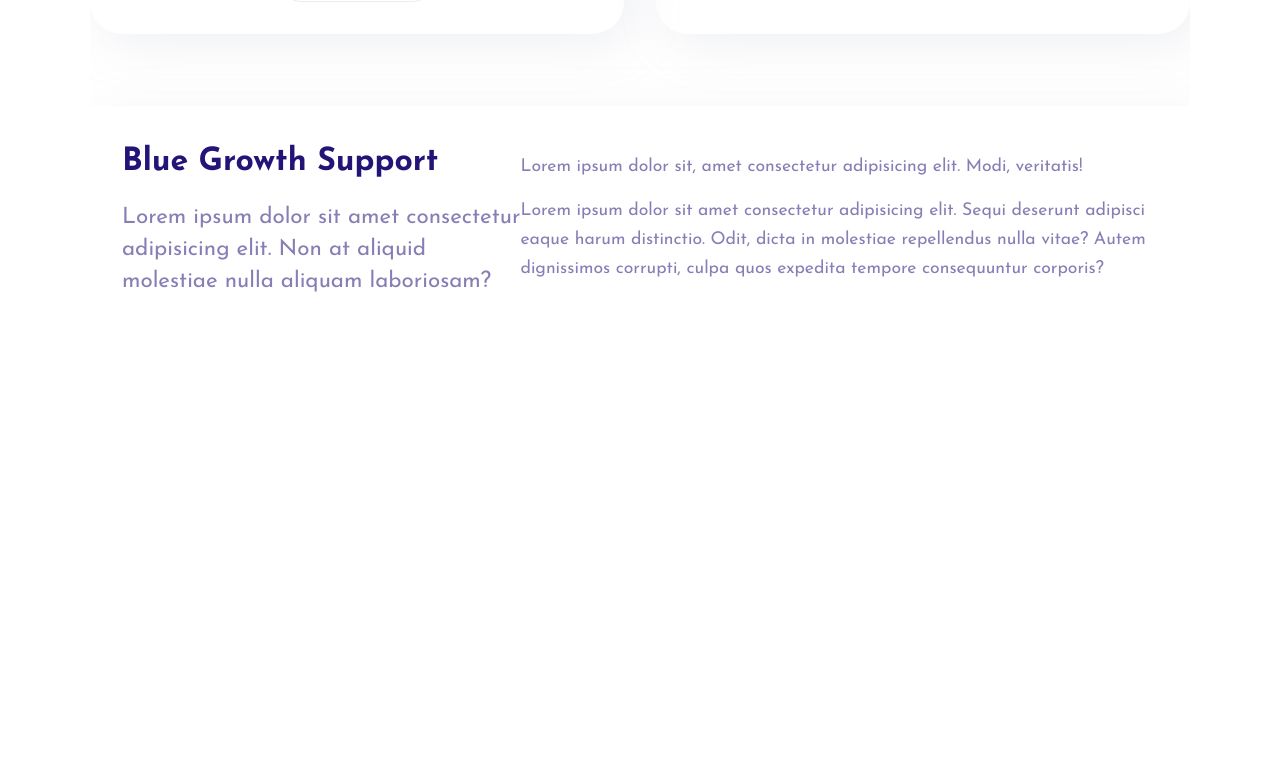
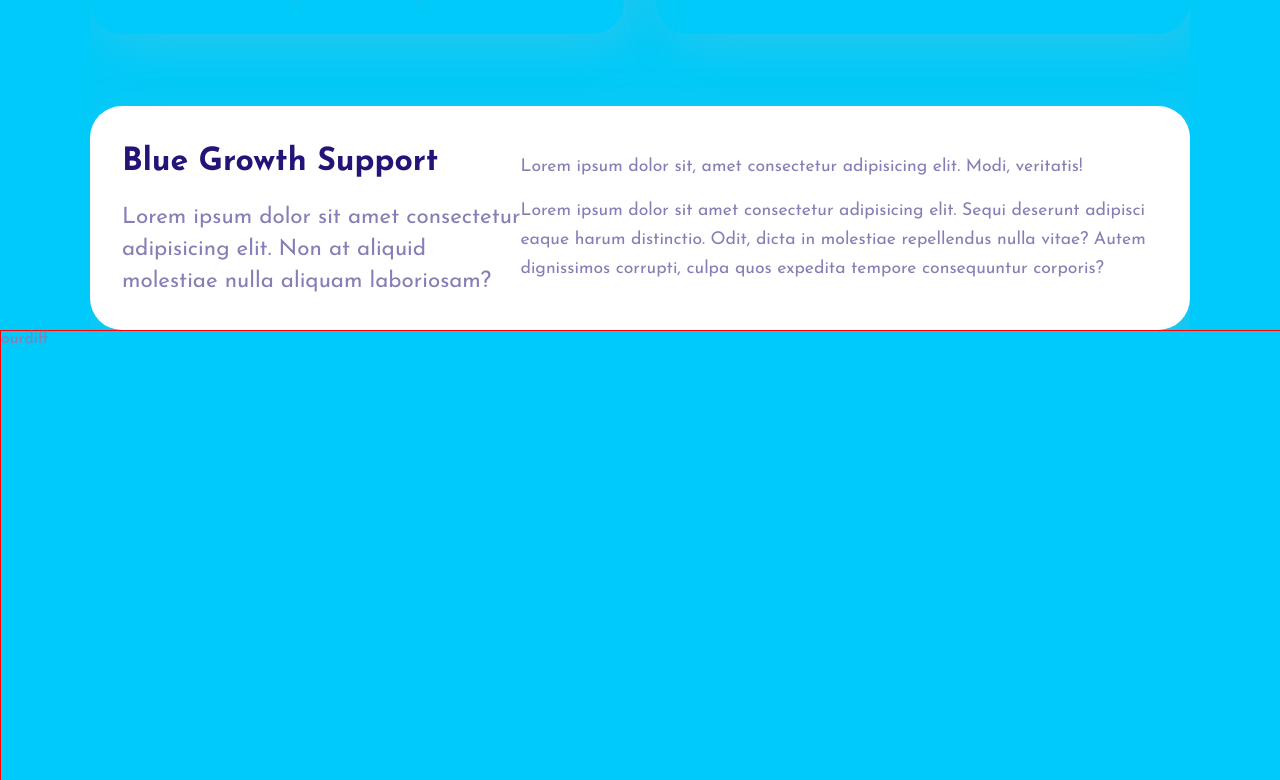
Before and after one commit to dilan-sachintha97/Responsive-web-NextJS, a Next.js app: page / in a window 1280 px wide. Shown: the part 2400-3180 px from the top of the page. Before the commit the page ends 2730 px from the top, so only its background shows below. Built offline with nearby package versions, Linux system fonts and the light colour scheme.

Commit message:
added animation

```diff
--- a/app/page.css
+++ b/app/page.css
@@ -59,101 +59,3 @@
         font: 1.6rem;
     }
 }
-
-.wwd-blocks{
-    display: flex;
-    width: 100%;
-    gap: 2rem;
-}
-.wwd-block{
-    flex: 1;
-    display: flex;
-    flex-direction: column;
-    align-items: center;
-    justify-content: center;
-    gap: 1rem;
-    text-align: center;
-    padding: 2rem;
-    box-shadow: var(--shadow);
-    border-radius: 2rem;
-}
-.block-features{
-    margin-top: 1rem;
-    display: flex;
-    gap: 1rem;
-}
-
-.block-feature{
-    flex: 1;
-    display: flex;
-    justify-content: center;
-    align-items: center;
-    flex-direction: column;
-    text-align: center;
-    gap: 1rem;
-
-    border: 1px solid hsla(0, 0%, 59%, 0.17);
-    border-radius: 1rem;
-    padding: 1rem;
-    color: var(--title-color);
-    font-size: 1.1rem;
-    line-height: 1rem;
-    font-weight: 500;
-    height: fit-content;
-}
-
-.wwd-blocks >:first-child .block-features >:nth-child(2){
-    margin-top: 3rem;
-}
-
-.wwd-blocks >:nth-child(2) .block-features >:nth-child(1),
-.wwd-blocks >:nth-child(2) .block-features >:nth-child(3){
-    margin-top: 3rem;
-}
-
-.wwd-support{
-    display: flex;
-    align-items: center;
-    justify-content: center;
-    padding: 2rem;
-    box-shadow: var(--shadow);
-    margin-top: 2.5rem;
-    background: #fff;
-}
-.wwd-support > div{
-    display: flex;
-    flex-direction: column;
-    align-items: flex-start;
-    gap: 1rem;
-}
-
-.wwd-support >:nth-child(1){
-    flex: 1;
-}
-.wwd-support >:nth-child(2){
-    flex: 1.6;
-}
-
-@media (max-width:990px) {
-    .wwd-blocks{
-         flex-direction: column;
-    }
-}
-@media (max-width:768px) {
-    .wwd-support{
-         flex-direction: column;
-    }
-}
-
-@media (max-width:576px) {
-    .wwd-block{
-        width: 80%;
-        margin: auto;
-   }
-    .block-features{
-         flex-direction: column;
-    }
-    .block-feature{
-        margin-top: 0rem !important;
-    }
-}
--- a/app/page.js
+++ b/app/page.js
@@ -1,17 +1,41 @@
+"use client"
 import NavBar from '@/src/components/NavBar/NavBar';
 import './page.css'
 import Hero from '@/src/components/Hero/Hero';
 import BrandingVideo from '@/src/components/BrandingVideo/BrandingVideo';
 import WhatWeDo from '@/src/components/WhatWeDo/WhatWeDo';
+import OurDiff from '@/src/components/OurDiff/OurDiff';
+import { motion, useAnimation } from 'framer-motion';
 
 export default function Home() {
 
+  const controls = useAnimation()
+
   return (
-    <div className='app'>
+    <motion.div className='app' animate={controls} >
         <NavBar/>
         <Hero/>
         <BrandingVideo/>
         <WhatWeDo/>
-    </div>
+
+        <motion.div
+          onViewportEnter={()=>{
+            controls.start({
+              backgroundColor: "var(--secondary-color)",
+            })
+          }}
+
+          onViewportLeave={()=>{
+            controls.start({
+              backgroundColor:"white"
+            })
+          }}
+
+          viewport={{amount:0.4}}
+        >
+         <OurDiff/>
+        </motion.div>
+
+    </motion.div>
   );
 }
--- /dev/null
+++ b/src/components/OurDiff/OurDiff.css
@@ -0,0 +1,5 @@
+.od-wrapper{
+    height: 100vh;
+    width: 100vw;
+    border: 1px solid red;
+}
--- /dev/null
+++ b/src/components/OurDiff/OurDiff.js
@@ -0,0 +1,11 @@
+import './OurDiff.css'
+
+const OurDiff = () => {
+  return (
+    <div className='od-wrapper'>
+      ourdiff
+    </div>
+  )
+}
+
+export default OurDiff
--- a/src/components/WhatWeDo/WhatWeDo.css
+++ b/src/components/WhatWeDo/WhatWeDo.css
@@ -27,3 +27,102 @@
 }
 
 /* tag, title, des -> Page.css */
+
+.wwd-blocks{
+    display: flex;
+    width: 100%;
+    gap: 2rem;
+}
+.wwd-block{
+    flex: 1;
+    display: flex;
+    flex-direction: column;
+    align-items: center;
+    justify-content: center;
+    gap: 1rem;
+    text-align: center;
+    padding: 2rem;
+    box-shadow: var(--shadow);
+    border-radius: 2rem;
+}
+.block-features{
+    margin-top: 1rem;
+    display: flex;
+    gap: 1rem;
+}
+
+.block-feature{
+    flex: 1;
+    display: flex;
+    justify-content: center;
+    align-items: center;
+    flex-direction: column;
+    text-align: center;
+    gap: 1rem;
+
+    border: 1px solid hsla(0, 0%, 59%, 0.17);
+    border-radius: 1rem;
+    padding: 1rem;
+    color: var(--title-color);
+    font-size: 1.1rem;
+    line-height: 1rem;
+    font-weight: 500;
+    height: fit-content;
+}
+
+.wwd-blocks >:first-child .block-features >:nth-child(2){
+    margin-top: 3rem;
+}
+
+.wwd-blocks >:nth-child(2) .block-features >:nth-child(1),
+.wwd-blocks >:nth-child(2) .block-features >:nth-child(3){
+    margin-top: 3rem;
+}
+
+.wwd-support{
+    display: flex;
+    align-items: center;
+    justify-content: center;
+    padding: 2rem;
+    box-shadow: var(--shadow);
+    margin-top: 2.5rem;
+    background: #fff;
+    border-radius: 2rem;
+}
+.wwd-support > div{
+    display: flex;
+    flex-direction: column;
+    align-items: flex-start;
+    gap: 1rem;
+}
+
+.wwd-support >:nth-child(1){
+    flex: 1;
+}
+.wwd-support >:nth-child(2){
+    flex: 1.6;
+}
+
+@media (max-width:990px) {
+    .wwd-blocks{
+         flex-direction: column;
+    }
+}
+@media (max-width:768px) {
+    .wwd-support{
+         flex-direction: column;
+    }
+}
+
+@media (max-width:576px) {
+    .wwd-block{
+        width: 80%;
+        margin: auto;
+   }
+    .block-features{
+         flex-direction: column;
+    }
+    .block-feature{
+        margin-top: 0rem !important;
+    }
+}
```
